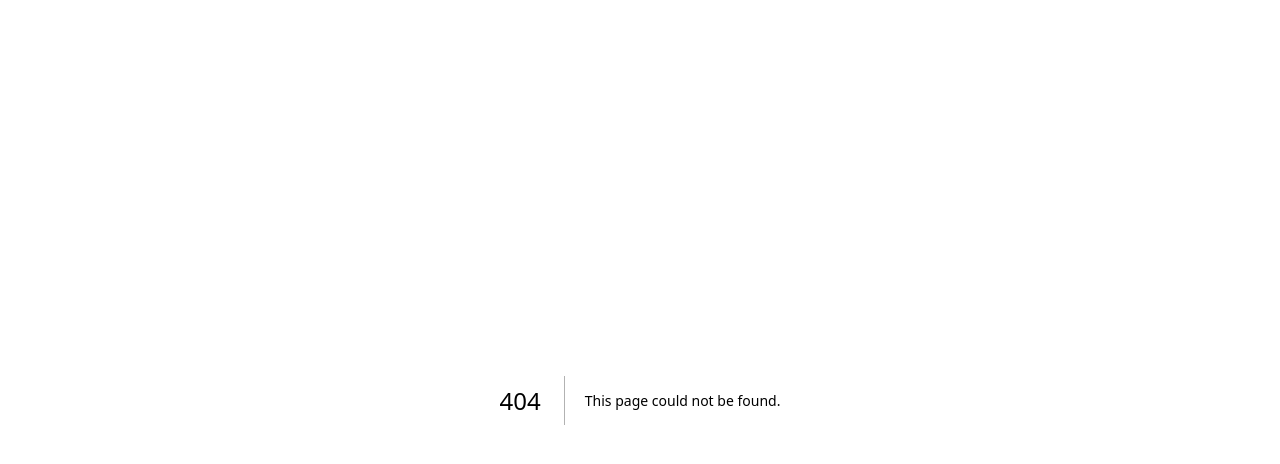
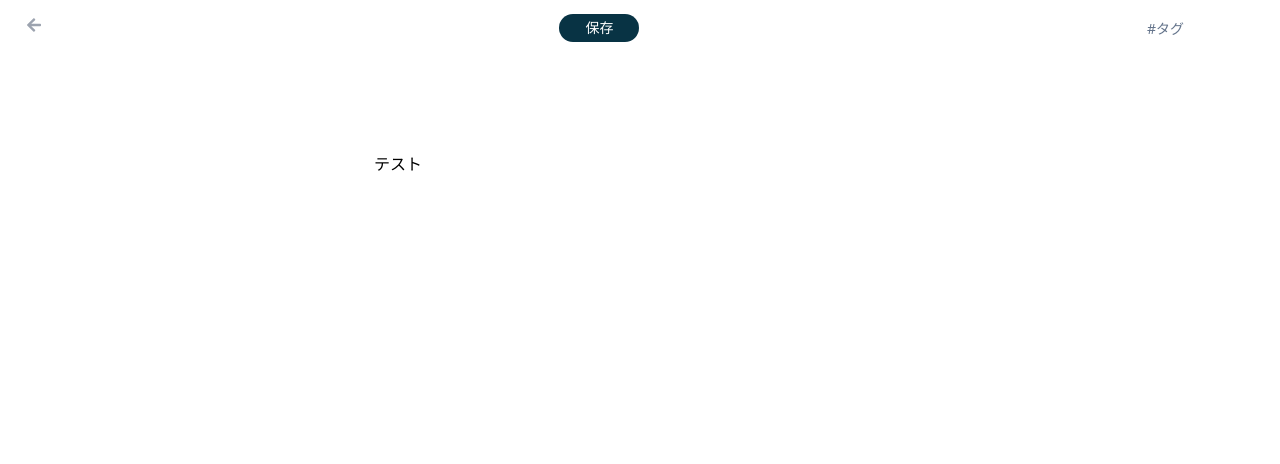
Before and after one commit to kei-1313/output, a Next.js app: page /outputs/create in a window 1280 px wide. Before the commit this address had no page. Shown: the top 464 px of the page. Built offline with nearby package versions, Linux system fonts and the light colour scheme.

Commit message:
新規作成のヘッダー箇所作成

```diff
--- /dev/null
+++ b/app/outputs/create/page.tsx
@@ -0,0 +1,30 @@
+import { FaArrowLeft } from "react-icons/fa";
+
+const outputsCreatePage = () => {
+	return (
+    <div>
+      <div className="flex h-14 items-center justify-between gap-2 px-4">
+        <div>
+          <button className="rounded-full w-[36px] h-[36px] hover:bg-sky-50 transition duration-300">
+            <FaArrowLeft width={20} height={20} className="mx-auto text-gray-400"/>
+          </button>
+        </div>
+        <div>
+          <div>
+            <button type="submit" className="w-20 text-center text-white text-sm rounded-full bg-cyan-950 py-1">保存</button>
+          </div>
+        </div>
+        <div className="flex gap-2 pr-20">
+          <div className="cursor-pointer">
+            <span className="text-sm text-slate-500">#タグ</span>
+          </div>
+        </div>
+      </div>
+      <div className="max-w-[580px] mx-auto px-6 py-24">
+        <div>テスト</div>
+      </div>
+    </div>
+	)
+}
+
+export default outputsCreatePage
```
